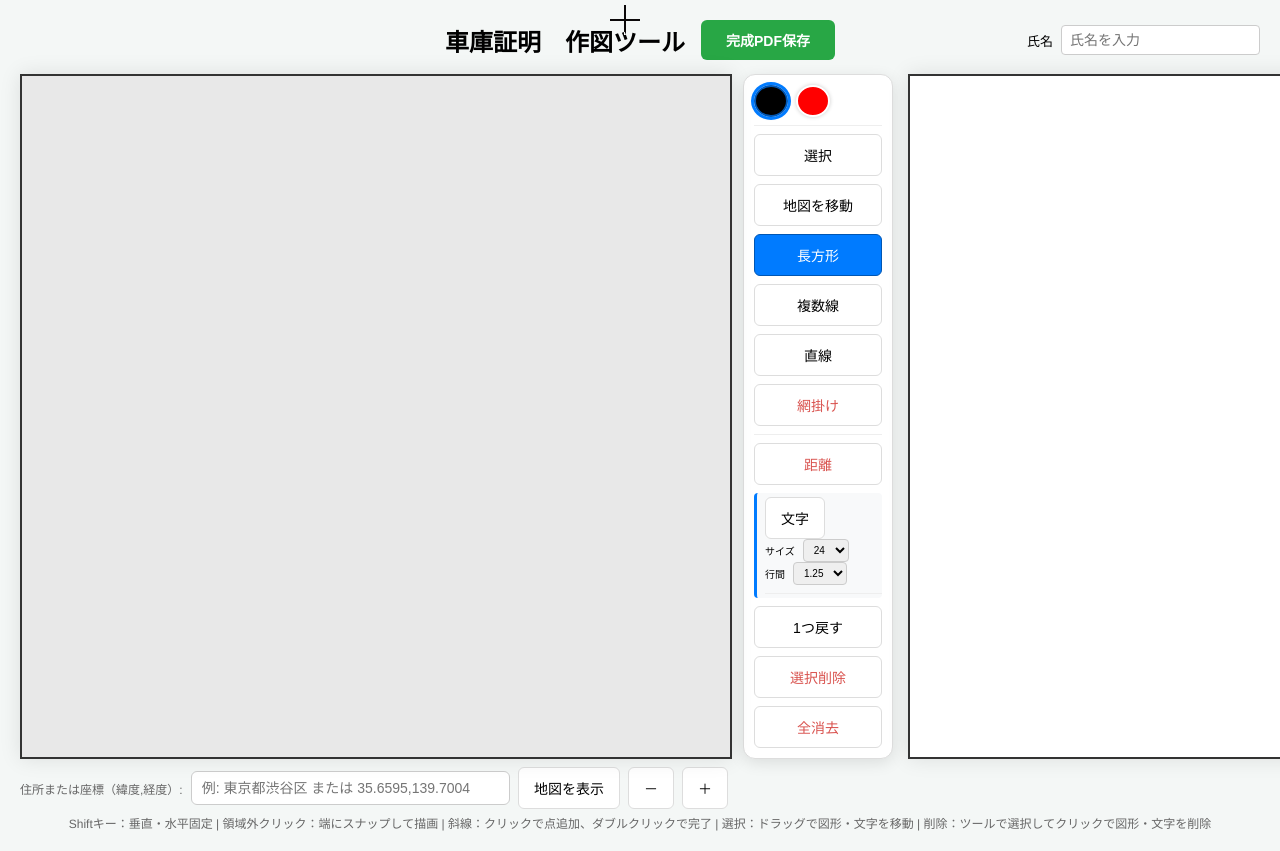
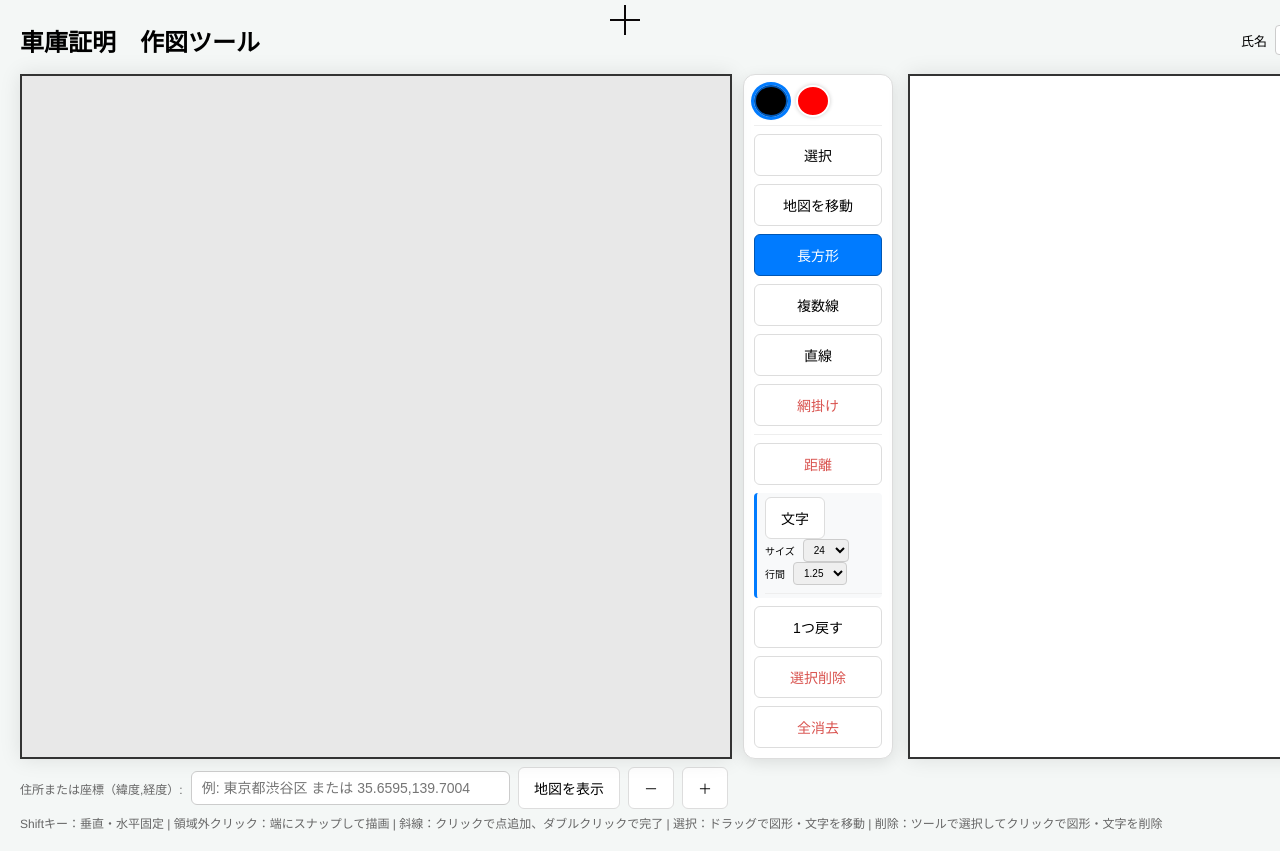
Before and after one commit to nozutax/Garage-certificateApp, a plain HTML site: page index.html in a window 1280 px wide. Shown: the top 851 px of the page. Drawn offline with Linux system fonts and the light colour scheme; a script that the page names is missing.

Commit message:
Revert "1606"
This reverts commit 24172845fffae9191db71ae3c29acb32cd804ae2.

```diff
--- a/index.html
+++ b/index.html
@@ -39,7 +39,7 @@
             background: white; padding: 25px; border-radius: 12px; box-shadow: 0 5px 30px rgba(0,0,0,0.4); z-index: 1000; cursor: default;
         }
         .modal-overlay { display: none; position: fixed; top: 0; left: 0; width: 100%; height: 100%; background: rgba(0,0,0,0.3); z-index: 999; }
-        .hint-bar { font-size: 12px; color: #666; margin-top: 5px; width: 1596px; max-width: 100%; box-sizing: border-box; margin-left: auto; margin-right: auto; text-align: center; }
+        .hint-bar { font-size: 12px; color: #666; margin-top: 5px; width: 1596px; max-width: 100%; box-sizing: border-box; margin-left: auto; margin-right: auto; }
         .name-input {
             padding: 6px 8px;
             font-size: 14px;
@@ -50,18 +50,15 @@
         }
         .title-row {
             display: grid;
-            grid-template-columns: 1fr auto 1fr;
+            grid-template-columns: 708px 150px 708px;
             column-gap: 15px;
             align-items: center;
             width: 100%;
             margin-bottom: 14px;
             cursor: default;
         }
-        .title-main {
-            grid-column: 2;
-            display: inline-flex;
-            align-items: center;
-            gap: 16px;
+        .title-row h2 {
+            grid-column: 1;
         }
         .title-row .right-group {
             display: flex;
@@ -153,16 +150,14 @@
 
     <div id="custom-cursor"></div>
 
-        <div class="header-toolbar-wrap">
+    <div class="header-toolbar-wrap">
         <div class="header-content-block">
         <div class="title-row">
-            <div class="title-main">
-                <h2 style="margin: 0;">車庫証明　作図ツール</h2>
-                <button onclick="generateFinalPDF()" class="download-btn">完成PDF保存</button>
-            </div>
+            <h2 style="margin: 0;">車庫証明　作図ツール</h2>
             <div class="right-group">
                 <label for="user-name">氏名</label>
                 <input type="text" id="user-name" class="name-input" placeholder="氏名を入力" />
+                <button onclick="generateFinalPDF()" class="download-btn">完成PDF保存</button>
             </div>
         </div>
         <div class="canvas-scale-wrap" id="canvas-scale-wrap">
```
